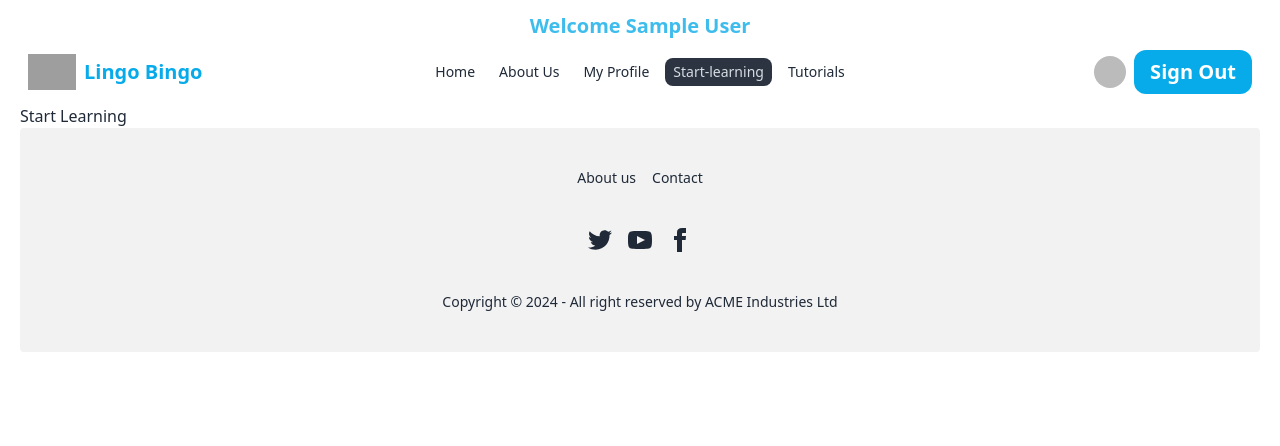
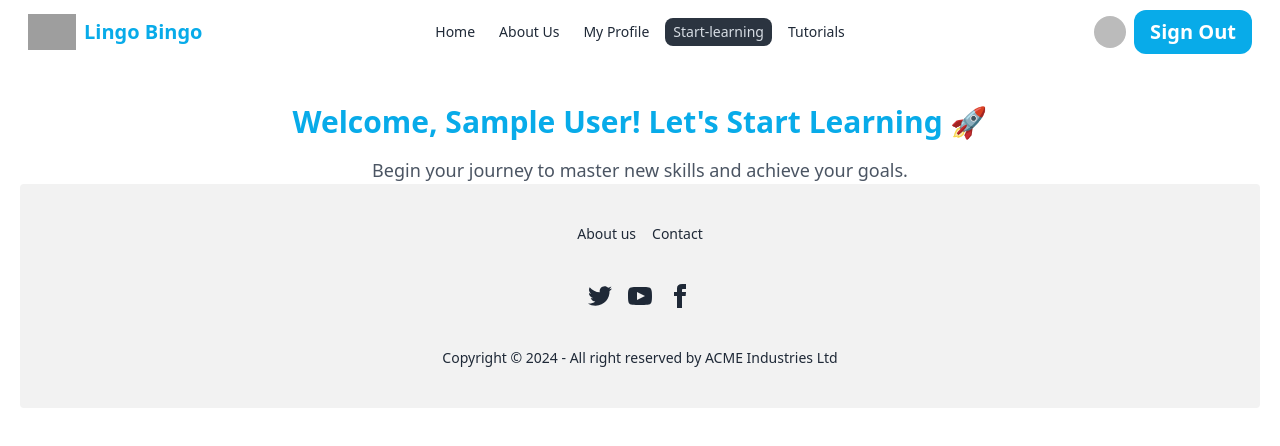
Before and after one commit to mdekramulridoy/Lingo-Bingo, a React (Vite) app: page /start-learning in a window 1280 px wide. Shown: the top 446 px of the page. Built offline with nearby package versions, Linux system fonts and the light colour scheme; no server answers; sample sign-in values are in the browser's storage; grey boxes are pictures that could not be loaded.

Commit message:
trying to setup learning route

```diff
--- a/package.json
+++ b/package.json
@@ -17,6 +17,7 @@
     "react": "^18.3.1",
     "react-countup": "^6.5.3",
     "react-dom": "^18.3.1",
+    "react-hot-toast": "^2.4.1",
     "react-icons": "^5.3.0",
     "react-router-dom": "^6.28.0",
     "sort-by": "^1.2.0"
--- a/src/components/Navbar.jsx
+++ b/src/components/Navbar.jsx
@@ -1,11 +1,24 @@
-import React, { useContext } from "react";
+import React, { useContext, useEffect } from "react";
 import { Link, NavLink, useNavigate } from "react-router-dom";
 import { AuthContext } from "../providers/AuthProvider";
+import { toast } from "react-hot-toast";
 import "animate.css";
 
 const Navbar = () => {
   const { user, signOutUser } = useContext(AuthContext);
   const navigate = useNavigate();
+
+  useEffect(() => {
+    if (user) {
+      toast.success(`Welcome, ${user.displayName || "User"}!`, {
+        duration: 4000,
+        style: {
+          background: "#08ABE9",
+          color: "#fff",
+        },
+      });
+    }
+  }, [user]); // Runs when `user` changes
 
   const handleSignOut = () => {
     signOutUser()
@@ -25,7 +38,6 @@ const Navbar = () => {
           Home
         </NavLink>
       </li>
-
       <li>
         <NavLink to="/about" className="px-2 py-1">
           About Us
@@ -50,11 +62,9 @@ const Navbar = () => {
           <NavLink to="/profile" className="px-2 py-1">
             My Profile
           </NavLink>
-
           <NavLink to="/start-learning" className="px-2 py-1">
             Start-learning
           </NavLink>
-
           <NavLink to="/tutorials" className="px-2 py-1">
             Tutorials
           </NavLink>
@@ -65,11 +75,6 @@ const Navbar = () => {
 
   return (
     <div>
-      <div>
-        <h1 className=" animate__animated animate__fadeIn animate__infinite animate__delay-1s text-center mt-3 lg:text-xl md:text-lg text-sm font-bold text-[#08ABE9]">
-          {user ? <span>Welcome {user.displayName || "User"}</span> : ""}
-        </h1>
-      </div>
       <div className="navbar bg-base-100">
         <div className="navbar-start">
           <div className="dropdown">
@@ -106,10 +111,12 @@ const Navbar = () => {
               src="https://i.ibb.co.com/7V7Z6pq/0a252542-8326-4952-a36a-5814ad6ce888-033234.png"
               alt="Lingo Bingo Logo"
             />
-            <h1 className="font-bold lg:text-xl text-[#08ABE9] text-sm ">Lingo Bingo</h1>
+            <h1 className="font-bold lg:text-xl text-[#08ABE9] text-sm ">
+              Lingo Bingo
+            </h1>
           </Link>
         </div>
-        <div className="navbar-center hidden md:flex  lg:flex">
+        <div className="navbar-center hidden md:flex lg:flex">
           <ul className="menu gap-2 menu-horizontal px-1">{links}</ul>
         </div>
         <div className="navbar-end">
@@ -118,7 +125,7 @@ const Navbar = () => {
               <img
                 src={
                   user.photoURL ||
-                  "https://i.ibb.co.com/ph6PK0H/profile-user-icon-isolated-on-white-background-eps10-free-vector.jpg"
+                  "https://i.ibb.co/ph6PK0H/profile-user-icon-isolated-on-white-background-eps10-free-vector.jpg"
                 }
                 alt="User Avatar"
                 className="w-8 h-8 rounded-full"
--- a/src/components/private/Profile.jsx
+++ b/src/components/private/Profile.jsx
@@ -1,10 +1,8 @@
 import React from 'react';
-import Lessons from './Lessons';
 
 const Profile = () => {
     return (
         <div>
-            <Lessons></Lessons>
             <h1>My profile</h1>
         </div>
     );
--- a/src/components/private/StartLearning.jsx
+++ b/src/components/private/StartLearning.jsx
@@ -1,11 +1,21 @@
-import React from 'react';
+import React, { useContext } from "react";
+import { AuthContext } from "../../providers/AuthProvider";
 
 const StartLearning = () => {
-    return (
-        <div>
-            <h1>Start Learning</h1>
-        </div>
-    );
+  const { user } = useContext(AuthContext); // Access user from context
+
+  return (
+    <div>
+      <div  className="text-center mt-10">
+      <h1 className="text-3xl font-bold text-[#08ABE9]">
+        Welcome, {user?.displayName || "Learner"}! Let's Start Learning 🚀
+      </h1>
+      <p className="mt-4 text-lg text-gray-600">
+        Begin your journey to master new skills and achieve your goals.
+      </p>
+      </div>
+    </div>
+  );
 };
 
 export default StartLearning;
--- a/src/main.jsx
+++ b/src/main.jsx
@@ -14,6 +14,7 @@ import Footer from "./components/Footer";
 import StartLearning from "./components/private/StartLearning";
 import Tutorials from "./components/private/Tutorials";
 import About from "./components/About";
+import { Toaster } from "react-hot-toast";
 
 
 const router = createBrowserRouter([
@@ -84,6 +85,7 @@ const router = createBrowserRouter([
 createRoot(document.getElementById("root")).render(
   <StrictMode>
     <AuthProvider>
+      <Toaster></Toaster>
       <RouterProvider router={router} />
     </AuthProvider>
   </StrictMode>
--- a/src/providers/AuthProvider.jsx
+++ b/src/providers/AuthProvider.jsx
@@ -54,7 +54,7 @@ const AuthProvider = ({ children }) => {
         try {
           const result = await signInWithPopup(auth, googleProvider);
           const user = result.user;
-          setUser(user); // Ensure to set the user including the photoURL
+          setUser(user);
           return result;
         } catch (error) {
           console.error("Error signing in with Google:", error.message);
```
Also changed, not shown: 1 other file (tests, documents, lock files or other folders).
